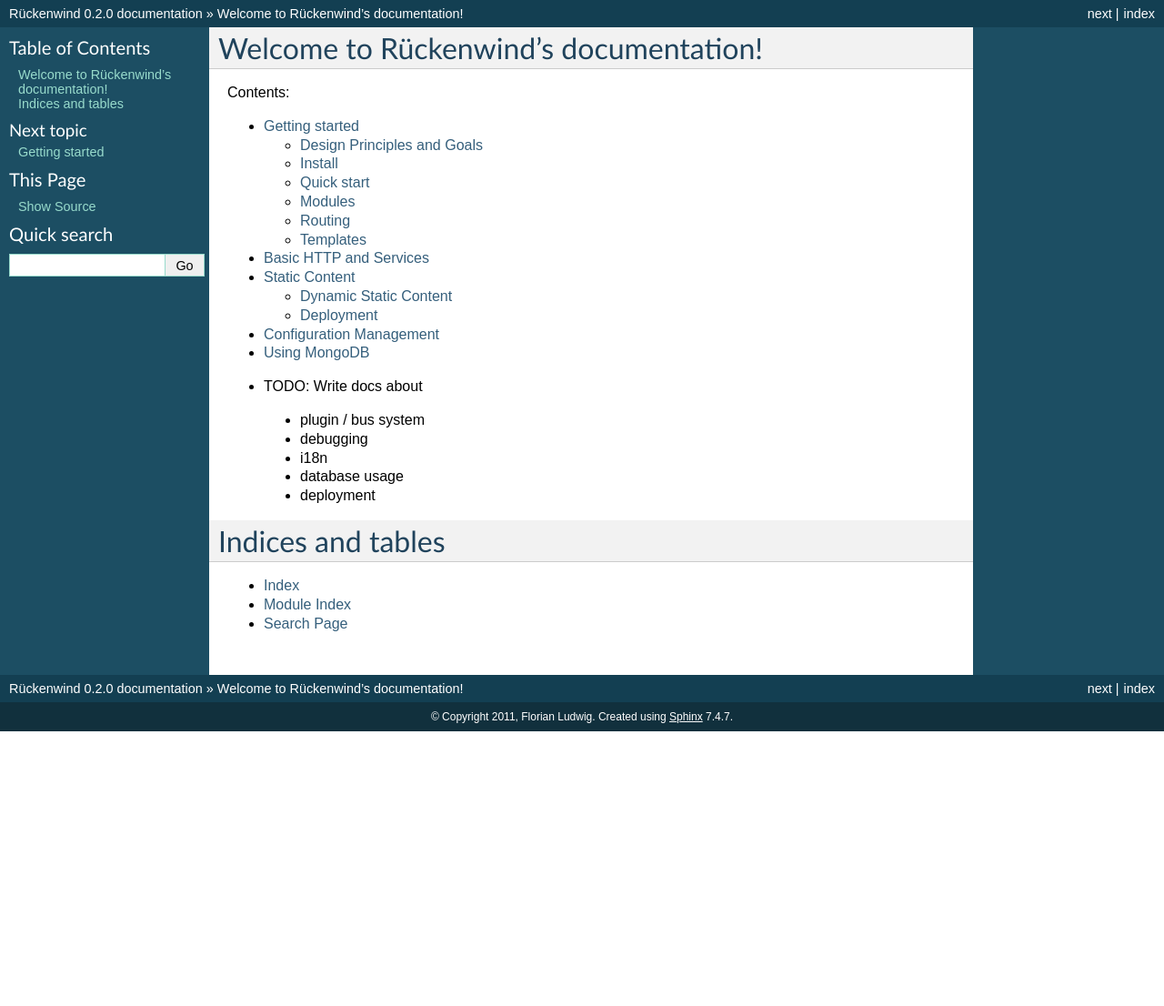
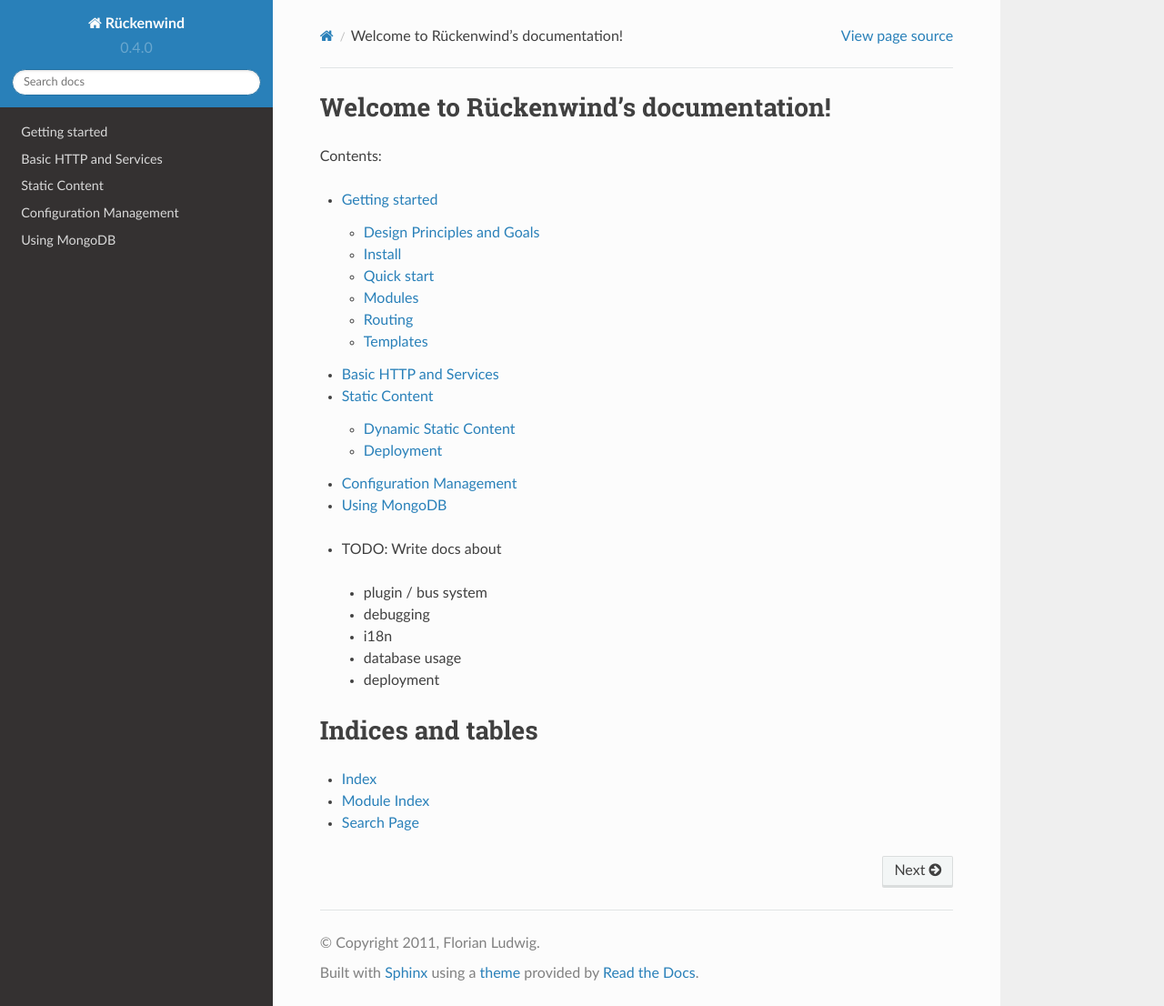
Before and after one commit to FlorianLudwig/rueckenwind, a Sphinx documentation site: the page built from sphinx/index.rst, in a window 1280 px wide and 1106 px high. Shown: the whole window at 91% size. Built offline with Sphinx 7.4.7 and the Read the Docs theme 2.0.0, drawn with Linux system fonts in a browser that asks for light colours; pages that are not in the unit, such as notebooks, are missing from menus.

Commit message:
use rtd theme for sphinx docs

```diff
--- a/setup.py
+++ b/setup.py
@@ -47,6 +47,10 @@
                       'PyYAML>=3.10',
                       'future'
                       ],
+    extra_requires={
+        'test': ['tox', 'pytest'],
+        'docs': ['sphinx_rtd_theme']
+    },
     packages=find_packages(exclude=['*.test', '*.test.*']),
     include_package_data=True,
     package_data={
--- a/sphinx/conf.py
+++ b/sphinx/conf.py
@@ -1,25 +1,20 @@
 # -*- coding: utf-8 -*-
 #
-# Rückenwind documentation build configuration file, created by
-# sphinx-quickstart on Sun Jul 31 11:22:43 2011.
-#
-# This file is execfile()d with the current directory set to its containing dir.
-#
-# Note that not all possible configuration values are present in this
-# autogenerated file.
-#
-# All configuration values have a default; values that are commented out
-# serve to show the default.
-
-# If extensions (or modules to document with autodoc) are in another directory,
-# add these directories to sys.path here. If the directory is relative to the
-# documentation root, use os.path.abspath to make it absolute, like shown here.
-#sys.path.insert(0, os.path.abspath('.'))
-
-# -- General configuration -----------------------------------------------------
+# Rückenwind documentation build configuration file,
 
 # If your documentation needs a minimal Sphinx version, state it here.
 #needs_sphinx = '1.0'
+
+
+# on_rtd is whether we are on readthedocs.org
+import os
+on_rtd = os.environ.get('READTHEDOCS', None) == 'True'
+
+if not on_rtd:  # only import and set the theme if we're building docs locally
+    import sphinx_rtd_theme
+    html_theme = 'sphinx_rtd_theme'
+    html_theme_path = [sphinx_rtd_theme.get_html_theme_path()]
+
 
 # Add any Sphinx extension module names here, as strings. They can be extensions
 # coming with Sphinx (named 'sphinx.ext.*') or your custom ones.
@@ -34,7 +29,7 @@
 source_suffix = '.rst'
 
 # The encoding of source files.
-#source_encoding = 'utf-8-sig'
+source_encoding = 'utf-8'
 
 # The master toctree document.
 master_doc = 'index'
@@ -48,9 +43,9 @@
 # built documents.
 #
 # The short X.Y version.
-version = '0.2.0'
+version = '0.4.0'
 # The full version, including alpha/beta/rc tags.
-release = '0.2.0'
+release = '0.4.0-alpha'
 
 # The language for content autogenerated by Sphinx. Refer to documentation
 # for a list of supported languages.
@@ -89,17 +84,6 @@
 
 # -- Options for HTML output ---------------------------------------------------
 
-# The theme to use for HTML and HTML Help pages.  See the documentation for
-# a list of builtin themes.
-html_theme = 'default'
-
-# Theme options are theme-specific and customize the look and feel of a theme
-# further.  For a list of options available for each theme, see the
-# documentation.
-#html_theme_options = {}
-
-# Add any paths that contain custom themes here, relative to this directory.
-#html_theme_path = []
 
 # The name for this set of Sphinx documents.  If None, it defaults to
 # "<project> v<release> documentation".
```
